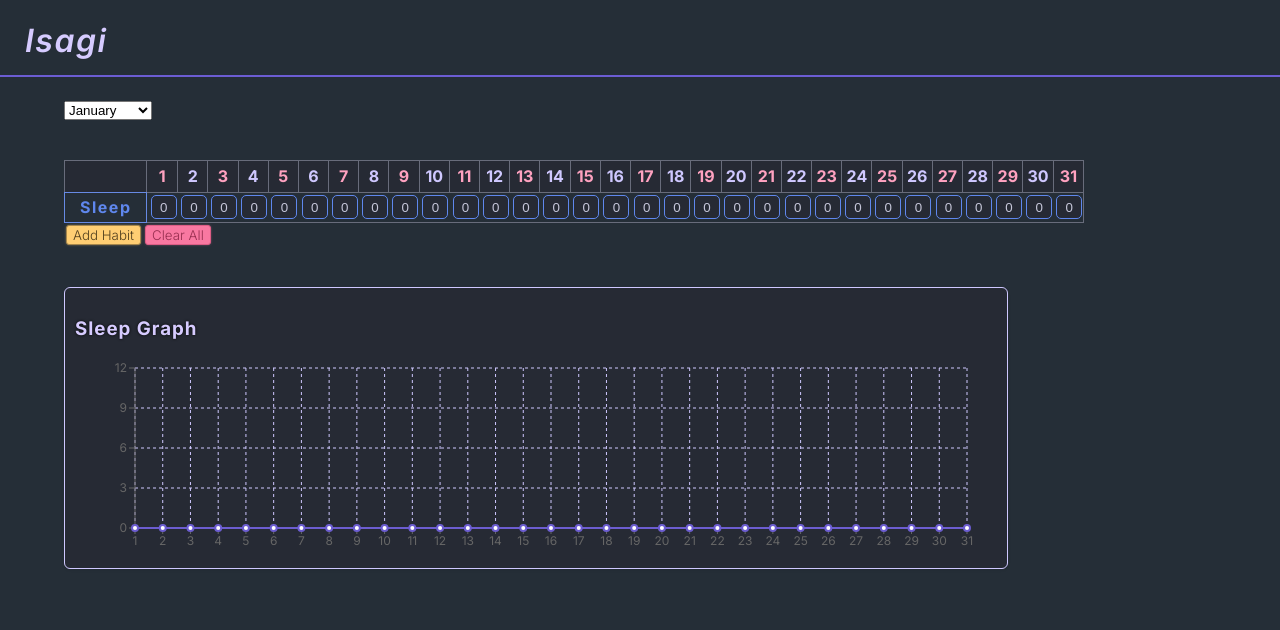
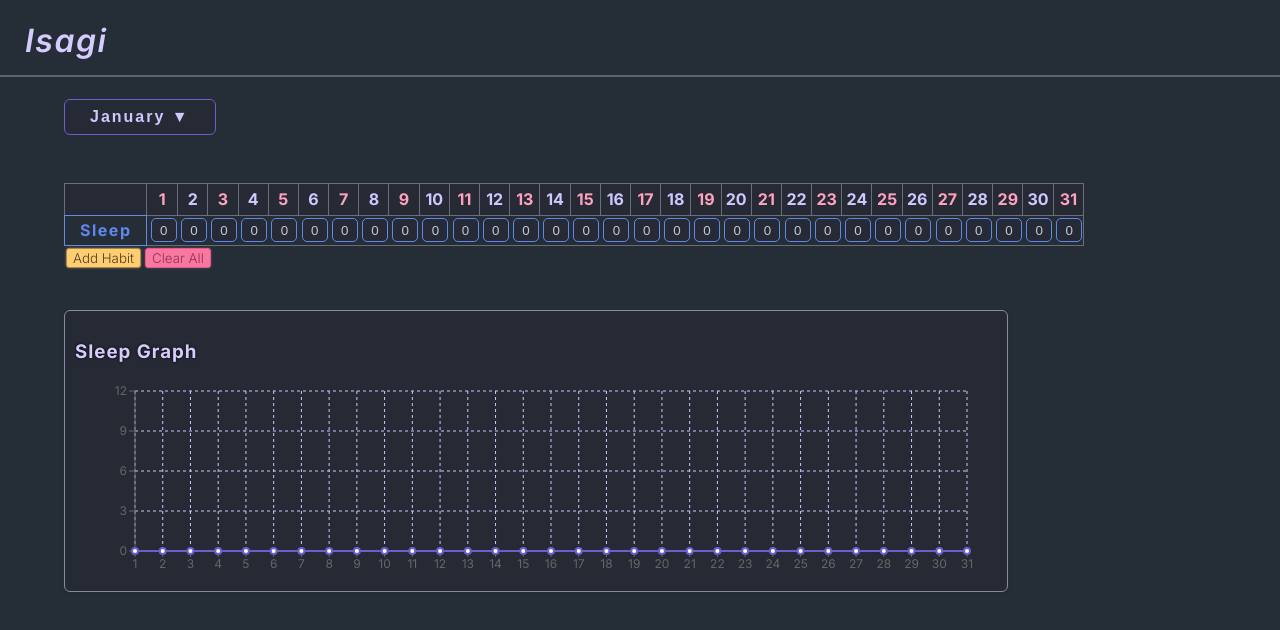
Before and after one commit to VizerDM/Project-Isagi, a React (Vite) app: page / in a window 1280 px wide. Shown: the top 630 px of the page. Built offline with nearby package versions, Linux system fonts and the light colour scheme.

Commit message:
Final touches

```diff
--- a/src/App.css
+++ b/src/App.css
@@ -31,7 +31,7 @@ h1 {
     justify-content: baseline;
     font-weight: 600;
     font-style: italic;
-    border-bottom: #6C5DD3 2px solid;
+    border-bottom: #646177 2px solid;
     padding-bottom: 15px;
     letter-spacing: 1.5px;
 
--- a/src/Components/Tracker.css
+++ b/src/Components/Tracker.css
@@ -218,14 +218,35 @@ input[type="number"]:focus {
 .sleep-graph {
     margin-top: 40px;
     background-color: #262A34;
-    border: 1px solid #CFC8FF;
+    border: 1px solid #868b9e;
     border-radius: 6px;
     padding: 10px;
     box-shadow: 0 1px 3px rgba(0, 0, 0, 0.1);
     width: 80%;
 }
-h3{
-    text-align:left;
+
+h3 {
+    text-align: left;
     letter-spacing: 1px;
-    text-shadow: 0px 0px 3px#000000 ;
+    text-shadow: 0px 0px 3px#000000;
 }
+
+.month-button {
+    background-color: #262A34;
+    color: #CFC8FF;
+    border: 1px solid #6C5DD0;
+    border-radius: 6px;
+    padding: 8px 25px;
+    letter-spacing: 2px;
+    text-align: center;
+    font-size: 1rem;
+    font-weight: 900;
+    cursor: pointer;
+    margin-bottom: 8px;
+}
+
+
+.month-main {
+    position: relative;
+    display: inline-block;
+}
--- a/src/Components/Tracker.tsx
+++ b/src/Components/Tracker.tsx
@@ -96,7 +96,10 @@ function Tracker() {
       setAdding(false);
       return;
     }
-    const newHabit = { name: name, checks: Array(30).fill(false) };
+    const newHabit = {
+      name: name,
+      checks: Array(months[currentMonth].days).fill(false),
+    };
     setMonths((prev) =>
       prev.map((month, mIdx) =>
         mIdx === currentMonth
@@ -166,23 +169,46 @@ function Tracker() {
     );
   };
 
-  const days = Array.from({ length: months[currentMonth].days }, (_, i) => i + 1);
+  const days = Array.from(
+    { length: months[currentMonth].days },
+    (_, i) => i + 1
+  );
 
   const sleepData = months[currentMonth].sleep.map((hrs, i) => ({
     day: i + 1,
     sleep: hrs,
   }));
+  const [showMonthDropdown, setShowMonthDropdown] = useState(false);
 
   return (
     <>
       <div className="main">
-        <div month-main>
+        <div className="month-main">
+          <button
+            className="month-button"
+            onClick={() => setShowMonthDropdown((v) => !v)}
+          >
+            {months[currentMonth].name} ▼
+          </button>
+          {showMonthDropdown && (
             <select
               className="month-select"
               value={currentMonth}
               onChange={(e) => {
-              const value = e.target.value;
-              setCurrMonth(Number(value));
+                setCurrMonth(Number(e.target.value));
+                setShowMonthDropdown(false);
+              }}
+              size={months.length}
+              style={{
+                position: "absolute",
+                zIndex: 10,
+                left: 0,
+                top: "2.5em",
+                minWidth: "120px",
+                background: "#fff",
+                border: "1px solid #aaa",
+                borderRadius: "6px",
+                boxShadow: "0 2px 8px rgba(0,0,0,0.12)",
               }}
             >
               {months.map((month, monthIdx) => (
@@ -191,6 +217,7 @@ function Tracker() {
                 </option>
               ))}
             </select>
+          )}
         </div>
 
         <table border={1}>
```
Lines whose indentation alone changed are shown as unchanged.
